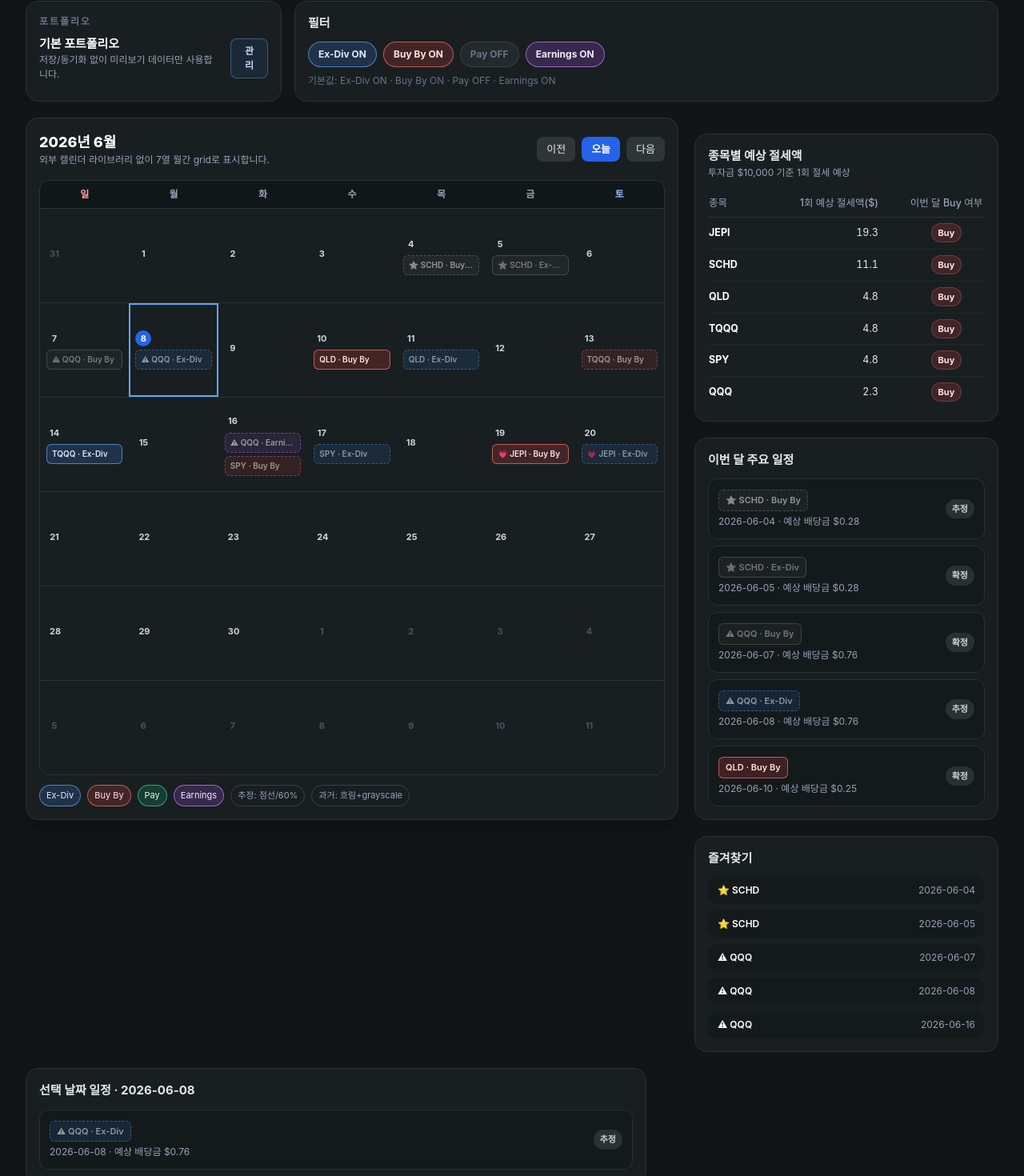
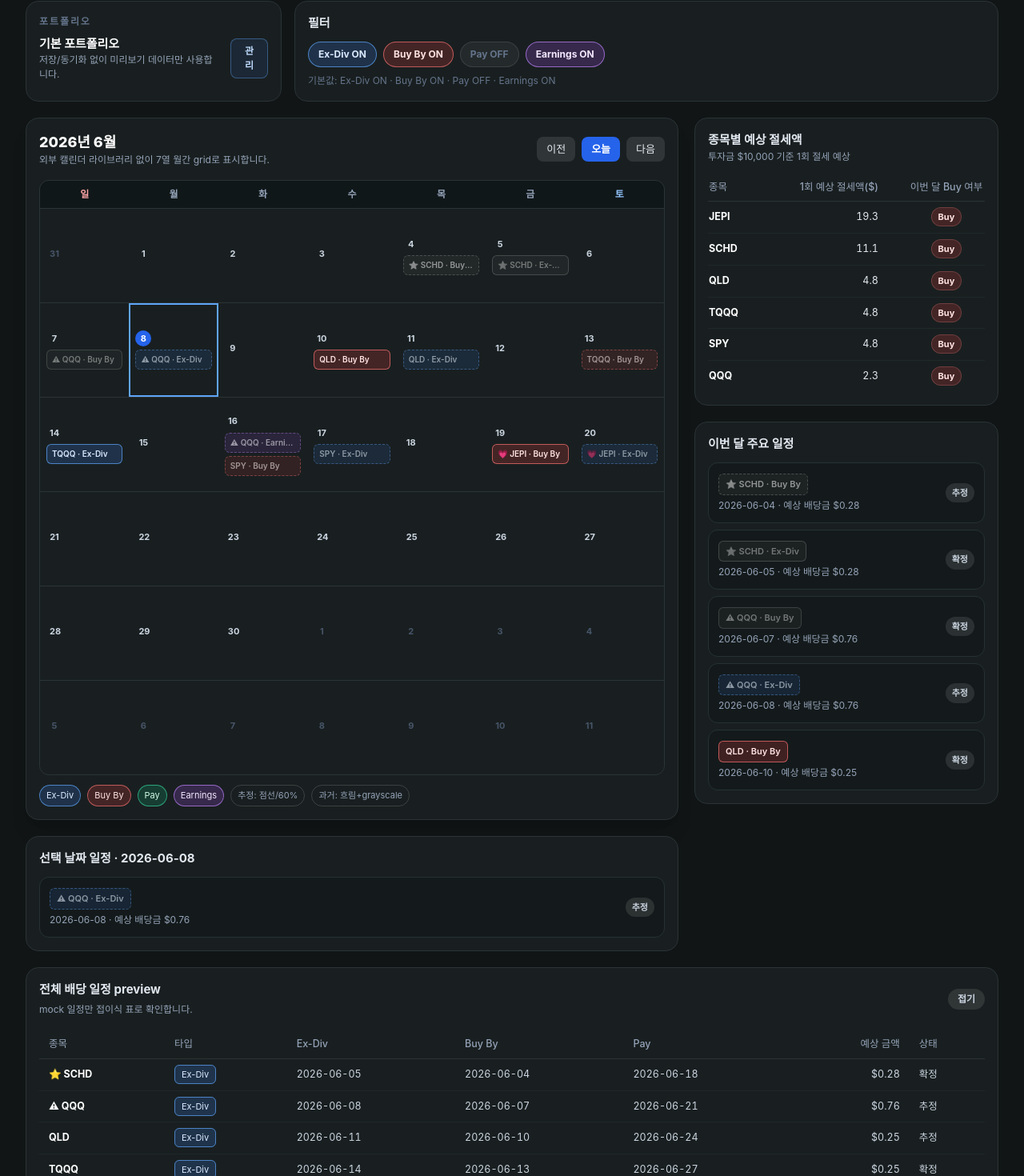
Before and after one commit to cococute88/gorani_vercel, a Next.js app: page /watchlist in a window 1280 px wide. Shown: the part 269-1739 px from the top of the page at 80% size. Built offline with nearby package versions, Linux system fonts and the light colour scheme; a web font is replaced by a local one.

Commit message:
fix: adjust overview treemap layout and calendar detail placement

```diff
--- a/app/portfolio/page.tsx
+++ b/app/portfolio/page.tsx
@@ -118,7 +118,7 @@
         </section>
 
         {/* 배당 / 성장 트리맵 + 계좌현황 */}
-        <section className="grid min-w-0 grid-cols-1 gap-5 overflow-x-hidden xl:grid-cols-[minmax(0,1.65fr)_minmax(320px,0.75fr)]">
+        <section className="grid min-w-0 grid-cols-1 gap-5 overflow-x-hidden xl:grid-cols-[minmax(0,3fr)_minmax(320px,2fr)]">
           <div className="min-w-0 w-full max-w-full">
             <TreemapMock />
           </div>
--- a/components/watchlist/DividendCalendarPage.tsx
+++ b/components/watchlist/DividendCalendarPage.tsx
@@ -10,7 +10,6 @@
 import CalendarEventDialog from "./CalendarEventDialog";
 import CalendarEventList from "./CalendarEventList";
 import DividendSchedulePreview from "./DividendSchedulePreview";
-import FavoritesPanel from "./FavoritesPanel";
 import PortfolioSelectorMock from "./PortfolioSelectorMock";
 import SelectedDateList from "./SelectedDateList";
 import TaxSavingTable from "./TaxSavingTable";
@@ -82,8 +81,7 @@
       </section>
 
       <section className="mb-5 grid grid-cols-1 gap-5 xl:grid-cols-[minmax(0,1fr)_380px]">
-        <div className="space-y-5 xl:contents">
-          <div className="xl:order-1">
+        <div className="space-y-5">
           <CalendarGrid
             month={month}
             events={filteredEvents}
@@ -95,27 +93,12 @@
             onNextMonth={() => moveMonth(1)}
             onToday={goToday}
           />
+          <SelectedDateList selectedDate={selectedDate} events={selectedEvents} todayIso={todayIso} onOpenEvent={setActiveEvent} />
         </div>
-        </div>
-        <aside className="space-y-5 xl:order-2">
-          <div className="xl:hidden">
+        <aside className="space-y-5">
+          <TaxSavingTable rows={taxRows} />
           <CalendarEventList title="이번 달 주요 일정" events={keyEvents} todayIso={todayIso} onOpenEvent={setActiveEvent} />
-          </div>
-          <div className="hidden xl:block">
-            <TaxSavingTable rows={taxRows} />
-          </div>
-          <div className="hidden xl:block">
-            <CalendarEventList title="이번 달 주요 일정" events={keyEvents} todayIso={todayIso} onOpenEvent={setActiveEvent} />
-          </div>
-          <FavoritesPanel events={events} />
         </aside>
-      </section>
-
-      <section className="mb-5 grid grid-cols-1 gap-5 xl:grid-cols-[minmax(0,1fr)_420px]">
-        <SelectedDateList selectedDate={selectedDate} events={selectedEvents} todayIso={todayIso} onOpenEvent={setActiveEvent} />
-        <div className="xl:hidden">
-          <TaxSavingTable rows={taxRows} />
-        </div>
       </section>
 
       <section className="mb-5">
```
Lines whose indentation alone changed are shown as unchanged.
